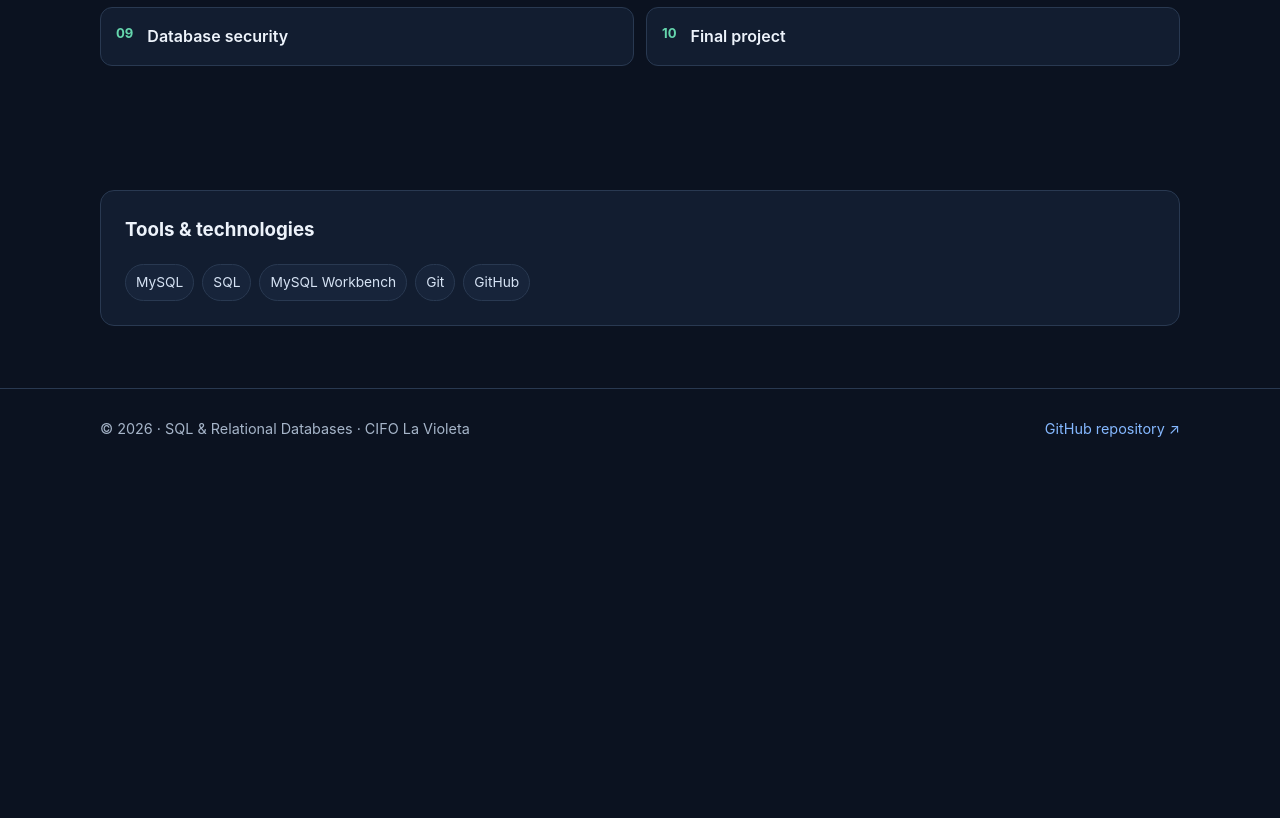
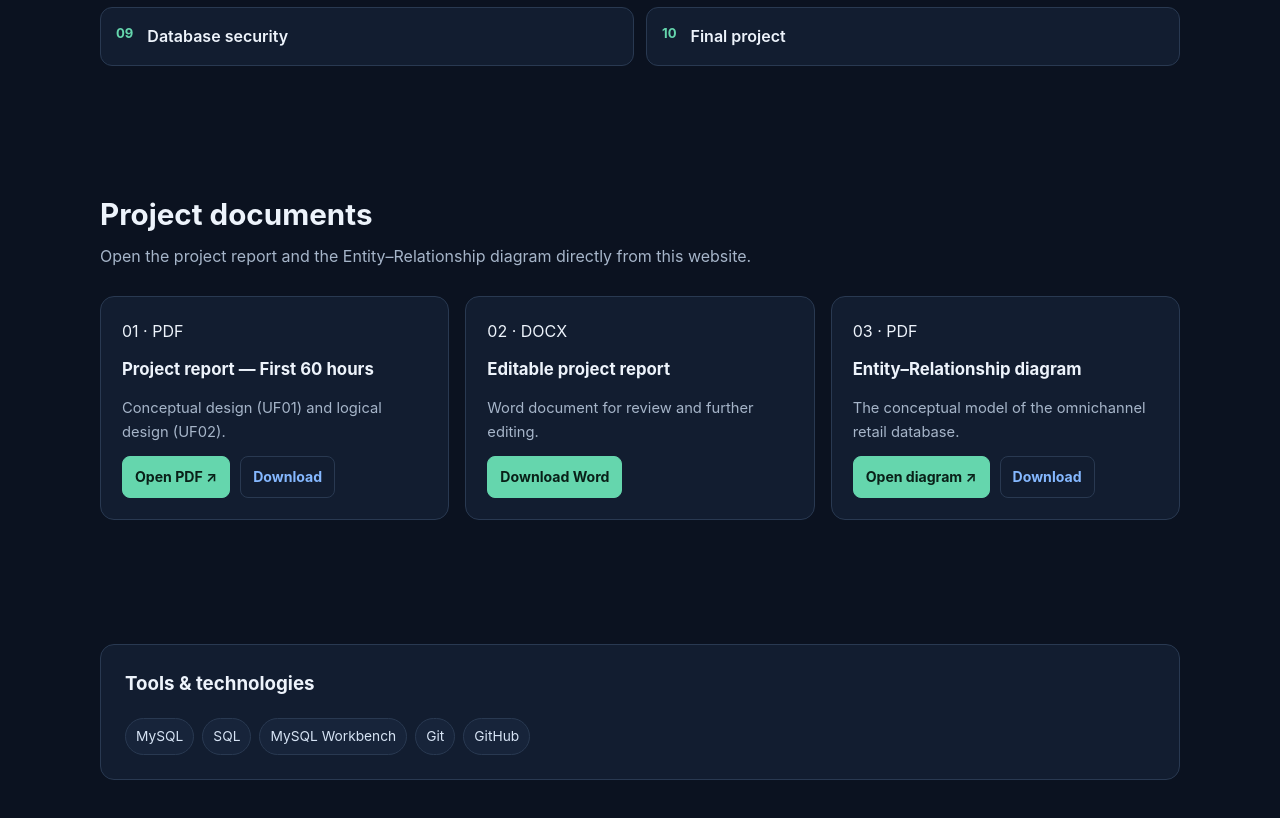
Before and after one commit to Habibi1988/Bases-de-Datos-Relacionales-SQL, a plain HTML site: page index.html in a window 1280 px wide. Shown: the part 1980-2798 px from the top of the page. Before the commit the page ends 2449 px from the top, so only its background shows below. Drawn offline with Linux system fonts and the light colour scheme.

Commit message:
Add bilingual project document links to portfolio website

```diff
--- a/index.html
+++ b/index.html
@@ -18,7 +18,7 @@
     section{padding:62px 0}.section-head{margin-bottom:26px}.section-head h2{font-size:1.85rem;margin:0 0 5px}.section-head p,.muted{color:var(--muted);margin:0}
     .grid{display:grid;grid-template-columns:repeat(3,1fr);gap:16px}.card{background:var(--panel);border:1px solid var(--line);border-radius:14px;padding:21px}.card .num{font-size:.78rem;color:var(--accent);font-weight:800;letter-spacing:1px}.card h3{font-size:1.06rem;margin:8px 0}.card p{color:var(--muted);font-size:.93rem;margin:0}
     .about{display:grid;grid-template-columns:1.2fr .8fr;gap:22px}.info{background:var(--panel);border:1px solid var(--line);padding:24px;border-radius:14px}.info h3{margin-top:0}.info p{color:var(--muted)}.tags{display:flex;gap:8px;flex-wrap:wrap}.tag{padding:6px 10px;background:var(--panel2);border:1px solid var(--line);border-radius:99px;font-size:.86rem;color:#d6e3f4}
-    .roadmap{display:grid;grid-template-columns:repeat(2,1fr);gap:12px}.step{display:flex;gap:14px;align-items:flex-start;background:var(--panel);border:1px solid var(--line);border-radius:12px;padding:15px}.step b{color:var(--accent);font-size:.82rem;white-space:nowrap}.step span{font-weight:600}
+    .roadmap{display:grid;grid-template-columns:repeat(2,1fr);gap:12px}.doc-card{background:var(--panel);border:1px solid var(--line);border-radius:14px;padding:21px;display:flex;flex-direction:column;gap:12px}.doc-card h3{margin:0;font-size:1.05rem}.doc-card p{color:var(--muted);font-size:.92rem;margin:0}.doc-actions{display:flex;gap:10px;flex-wrap:wrap;margin-top:auto}.doc-link{display:inline-block;padding:8px 12px;border:1px solid var(--line);border-radius:8px;font-weight:700;font-size:.88rem}.doc-link.primary{background:var(--accent);color:#092018;border-color:var(--accent)}.step{display:flex;gap:14px;align-items:flex-start;background:var(--panel);border:1px solid var(--line);border-radius:12px;padding:15px}.step b{color:var(--accent);font-size:.82rem;white-space:nowrap}.step span{font-weight:600}
     footer{border-top:1px solid var(--line);padding:28px 0;color:var(--muted);font-size:.9rem}.footerin{display:flex;justify-content:space-between;gap:12px;flex-wrap:wrap}
     @media(max-width:760px){.navlinks{gap:10px}.navlinks a{display:none}.grid{grid-template-columns:1fr 1fr}.about{grid-template-columns:1fr}.hero{padding:68px 0 55px}}
     @media(max-width:520px){.grid,.roadmap{grid-template-columns:1fr}.wrap{width:min(100% - 28px,1080px)}nav{height:60px}.brand{font-size:.88rem}.hero h1{font-size:2.55rem}}
@@ -27,7 +27,7 @@
 <body>
 <header><div class="wrap"><nav>
   <a class="brand" href="#">SQL / DATABASES</a>
-  <div class="navlinks"><a href="#about"><span data-lang="en">About</span><span data-lang="es">Sobre el proyecto</span></a><a href="#topics"><span data-lang="en">Topics</span><span data-lang="es">Contenidos</span></a><a href="#roadmap"><span data-lang="en">Roadmap</span><span data-lang="es">Itinerario</span></a><a href="https://github.com/Habibi1988/Bases-de-Datos-Relacionales-SQL"><span data-lang="en">GitHub ↗</span><span data-lang="es">GitHub ↗</span></a></div>
+  <div class="navlinks"><a href="#about"><span data-lang="en">About</span><span data-lang="es">Sobre el proyecto</span></a><a href="#topics"><span data-lang="en">Topics</span><span data-lang="es">Contenidos</span></a><a href="#roadmap"><span data-lang="en">Roadmap</span><span data-lang="es">Itinerario</span></a><a href="#documents"><span data-lang="en">Project files</span><span data-lang="es">Archivos</span></a><a href="https://github.com/Habibi1988/Bases-de-Datos-Relacionales-SQL"><span data-lang="en">GitHub ↗</span><span data-lang="es">GitHub ↗</span></a></div>
   <div class="lang"><button id="enBtn" class="active" type="button">EN</button> <button id="esBtn" type="button">ES</button></div>
 </nav></div></header>
 <main>
@@ -69,6 +69,15 @@
       <div class="step"><b>10</b><span><span data-lang="en">Final project</span><span data-lang="es">Proyecto final</span></span></div>
     </div>
   </div></section>
+
+  <section id="documents"><div class="wrap">
+    <div class="section-head"><h2><span data-lang="en">Project documents</span><span data-lang="es">Documentación del proyecto</span></h2><p><span data-lang="en">Open the project report and the Entity–Relationship diagram directly from this website.</span><span data-lang="es">Consulta la memoria del proyecto y el diagrama Entidad–Relación directamente desde esta web.</span></p></div>
+    <div class="grid">
+      <article class="doc-card"><div class="num">01 · PDF</div><h3><span data-lang="en">Project report — First 60 hours</span><span data-lang="es">Memoria del proyecto — Primeras 60 horas</span></h3><p><span data-lang="en">Conceptual design (UF01) and logical design (UF02).</span><span data-lang="es">Diseño conceptual (UF01) y diseño lógico (UF02).</span></p><div class="doc-actions"><a class="doc-link primary" href="10-final-project/documentation/Proyecto_Primeras_60_Horas_BBDD_Tienda_Omnicanal.pdf" target="_blank" rel="noopener"><span data-lang="en">Open PDF ↗</span><span data-lang="es">Abrir PDF ↗</span></a><a class="doc-link" href="10-final-project/documentation/Proyecto_Primeras_60_Horas_BBDD_Tienda_Omnicanal.pdf" download><span data-lang="en">Download</span><span data-lang="es">Descargar</span></a></div></article>
+      <article class="doc-card"><div class="num">02 · DOCX</div><h3><span data-lang="en">Editable project report</span><span data-lang="es">Memoria editable del proyecto</span></h3><p><span data-lang="en">Word document for review and further editing.</span><span data-lang="es">Documento Word para revisar y editar.</span></p><div class="doc-actions"><a class="doc-link primary" href="10-final-project/documentation/Proyecto_Primeras_60_Horas_BBDD_Tienda_Omnicanal.docx" download><span data-lang="en">Download Word</span><span data-lang="es">Descargar Word</span></a></div></article>
+      <article class="doc-card"><div class="num">03 · PDF</div><h3><span data-lang="en">Entity–Relationship diagram</span><span data-lang="es">Diagrama Entidad–Relación</span></h3><p><span data-lang="en">The conceptual model of the omnichannel retail database.</span><span data-lang="es">Modelo conceptual de la base de datos de la tienda omnicanal.</span></p><div class="doc-actions"><a class="doc-link primary" href="10-final-project/er-diagram/Diagrama_ER_Tienda_Omnicanal.pdf" target="_blank" rel="noopener"><span data-lang="en">Open diagram ↗</span><span data-lang="es">Abrir diagrama ↗</span></a><a class="doc-link" href="10-final-project/er-diagram/Diagrama_ER_Tienda_Omnicanal.pdf" download><span data-lang="en">Download</span><span data-lang="es">Descargar</span></a></div></article>
+    </div>
+  </div></section>
   <section><div class="wrap"><div class="info"><h3><span data-lang="en">Tools & technologies</span><span data-lang="es">Herramientas y tecnologías</span></h3><div class="tags"><span class="tag">MySQL</span><span class="tag">SQL</span><span class="tag">MySQL Workbench</span><span class="tag">Git</span><span class="tag">GitHub</span></div></div></div></section>
 </main>
 <footer><div class="wrap footerin"><span>© 2026 · SQL & Relational Databases · CIFO La Violeta</span><a href="https://github.com/Habibi1988/Bases-de-Datos-Relacionales-SQL"><span data-lang="en">GitHub repository ↗</span><span data-lang="es">Repositorio GitHub ↗</span></a></div></footer>
```
